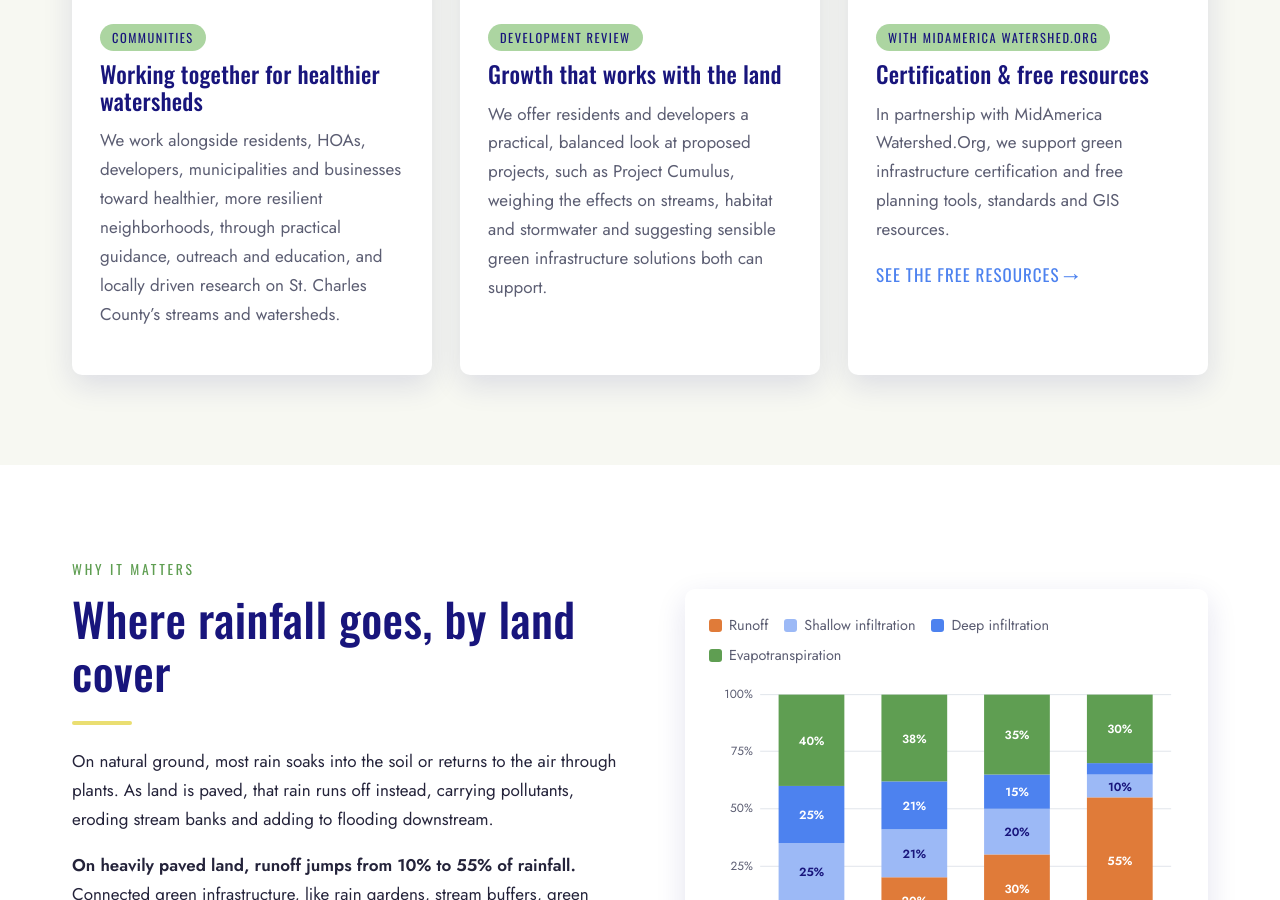
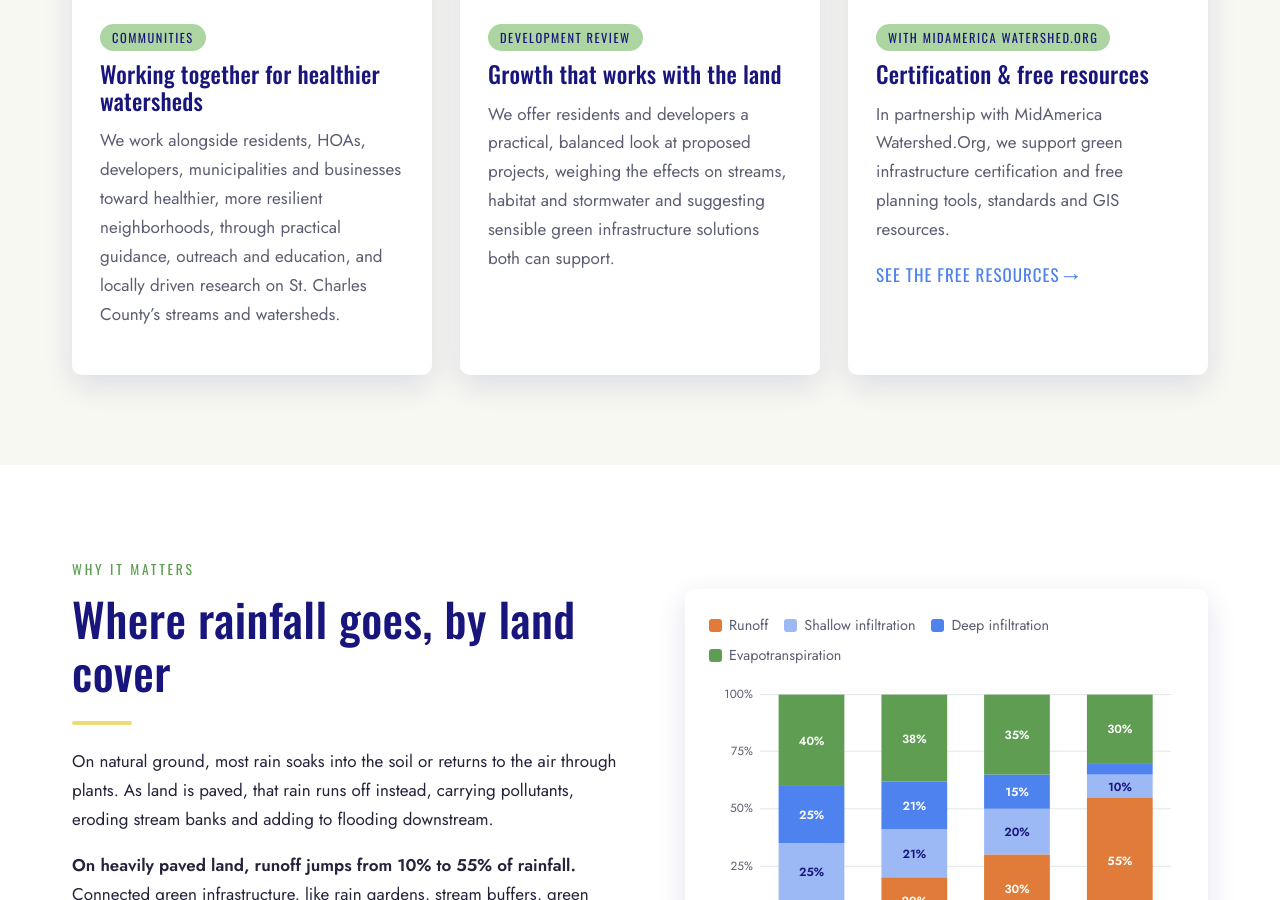
Before and after one commit to JBergeron001/scwa-Real-website, a plain HTML site: page index.html in a window 1280 px wide. Shown: the part 2696-3596 px from the top of the page. Drawn offline with Linux system fonts and the light colour scheme.

Commit message:
Home: remove project name from Development review card
Co-Authored-By: Claude Opus 5.5 <noreply@anthropic.com>
Claude-Session: https://claude.ai/code/session_01Rc7a4t6FZgQJZg4iBxaFAt

```diff
--- a/index.html
+++ b/index.html
@@ -68,7 +68,7 @@
   <p class="lead">Streams, floodplains, prairies and wetlands don't stop at property lines. SCWA works at the scale of the whole watershed.</p></div>
   <div class="grid grid-3" style="margin-top:20px">
     <div class="card reveal"><div class="img"><img src="images/work-municipal.jpg" alt="Greenway corridor with native landscape"></div><div class="card-body"><span class="tag">Communities</span><h3>Working together for healthier watersheds</h3><p>We work alongside residents, HOAs, developers, municipalities and businesses toward healthier, more resilient neighborhoods, through practical guidance, outreach and education, and locally driven research on St. Charles County&rsquo;s streams and watersheds.</p></div></div>
-    <div class="card reveal d1"><div class="img"><img src="images/work-development.jpg" alt="Constructed wetland with walking path"></div><div class="card-body"><span class="tag">Development review</span><h3>Growth that works with the land</h3><p>We offer residents and developers a practical, balanced look at proposed projects, such as Project Cumulus, weighing the effects on streams, habitat and stormwater and suggesting sensible green infrastructure solutions both can support.</p></div></div>
+    <div class="card reveal d1"><div class="img"><img src="images/work-development.jpg" alt="Constructed wetland with walking path"></div><div class="card-body"><span class="tag">Development review</span><h3>Growth that works with the land</h3><p>We offer residents and developers a practical, balanced look at proposed projects, weighing the effects on streams, habitat and stormwater and suggesting sensible green infrastructure solutions both can support.</p></div></div>
     <a class="card reveal d2" href="resources.html"><div class="img"><img src="images/work-resources.jpg" alt="Retention pond with native plantings"></div><div class="card-body"><span class="tag">With MidAmerica Watershed.Org</span><h3>Certification &amp; free resources</h3><p>In partnership with MidAmerica Watershed.Org, we support green infrastructure certification and free planning tools, standards and GIS resources.</p><span class="more">See the free resources &rarr;</span></div></a>
   </div>
 </div></section>
```
